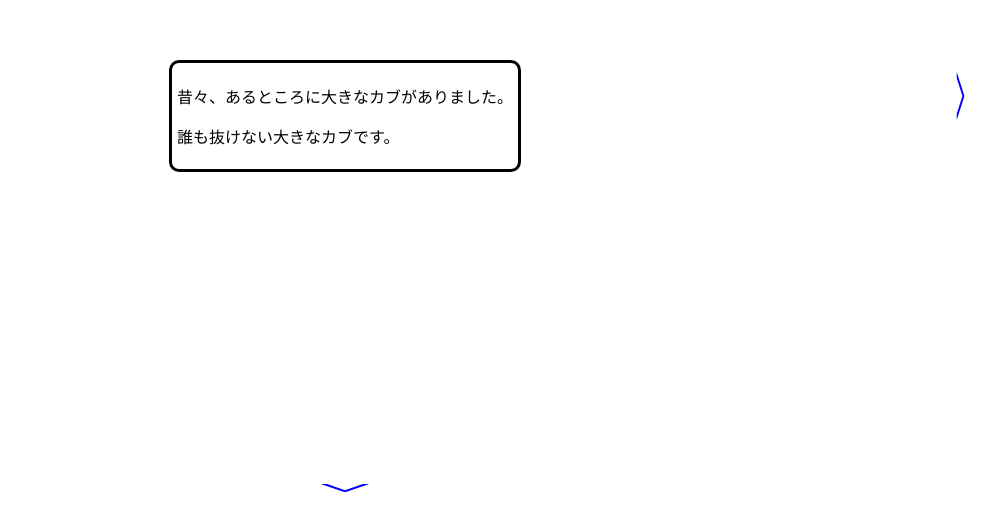
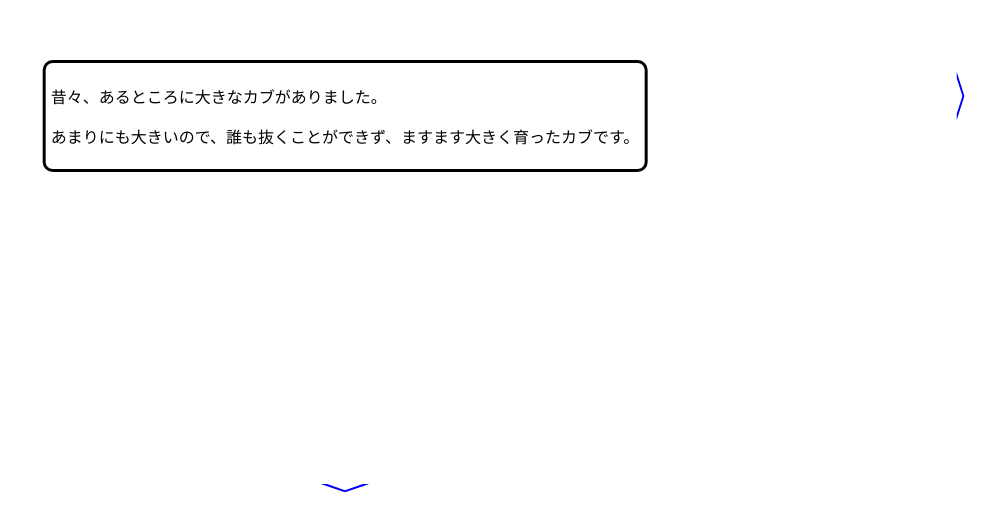
Before and after one commit to tannakaken/2dnovel, a React (Create React App) app: page / in a window 1280 px wide. Shown: the part 284-800 px from the top of the page, without its empty margins (295-1280 px from the left). Built offline with nearby package versions, Linux system fonts and the light colour scheme.

Commit message:
二列目まで書いた

```diff
--- a/src/novels/novel2d.ts
+++ b/src/novels/novel2d.ts
@@ -2,28 +2,28 @@ export type Pages = ((string | undefined)[] | undefined)[];
 
 export const sample: Pages = [
     [
-        "昔々、あるところに大きなカブがありました。\n誰も抜けない大きなカブです。",
-        "そこへお爺さんとお婆さんがやってきました。\nお爺さんとお婆さんは言いました。",
-        "「わたしたちには子どもがいない。この大きなカブを子どもということにしてしまおう」",
-        "こうして、二人は大きなカブを子どもにして、大きなカブ太郎と名付けました。",
-        "三人は末長く幸せに暮らしましたとさ。",
-        "めでたし　めでたし",
+        "昔々、あるところに大きなカブがありました。\nあまりにも大きいので、誰も抜くことができず、ますます大きく育ったカブです。",
+        "そこへおじいさんとおばあさんがやってきました。\nおじいさんとおばあさんは言いました。",
+        "「なんて大きなカブだろう。ぜひこのカブを抜いて、持って帰りたいものだ」",
+        "おじいさんがカブを引っ張ります。\nうんとこしょ、どっこいしょ！\nおばあさんがおじいさんを引っ張ります。\nうんとこしょ、どっこいしょ！\n大きなカブ太郎がやってきて、おばあさんを引っ張ります。\nうんとこしょ、どっこいしょ！",
+        "だけども、カブは抜けません。\nイヌがやってきて、大きなカブ太郎を引っ張ります。\nうんとこしょ、どっこいしょ！\nネコがやってきて、イヌを引っ張ります。\nうんとこしょ、どっこいしょ！\nネズミがやってきて、ネコを引っ張ります。\nうんとこしょ、どっこいしょ！",
+        "とうとう大きなカブはすっぽり抜けて、おじいさんとおばあさんと大きなカブ太郎は大きなカブで作ったボルシチを食べて、末長く幸せに暮らしましたとさ。",
     ],
     [
         "大きなカブはある日考えました。",
         "「こんなカブをいったい誰が抜くのだろう？　そんな人がいるなら、顔を見てみたいものだ！」",
-        "「そして、大きなカブ太郎という名前を与えよう！」",
-        "大きなカブはとても誇らしい気分になり、末長く幸せでした。",
-        "めでたし　めでたし",
+        "「そして、大きなカブ太郎と名付けよう！」",
+        "それから何年もの時がすぎました。",
+        "大きなカブはどんなに頑張っても抜けませんでした。\n大きなカブ太郎のことはみんな忘れてしまいましたが、大きなカブは今もそこに生えています。",
     ],
     [
-        "「俺はこの畑しか知らない。もっと広い世界を見てみたい」",
+        "「ぼくはこの畑しか知らない。もっと広い世界を見てみたい」",
         "「だったら、俺が抜いてやる」と突然、森から屈強な鬼が現れました。",
-        "「うおお！」と大きなカブは突然立ち上がります。",
-        "大きなカブは「俺が大きなカブ太郎だ！」と大きな声で叫びました。\nその声は遥か海の向こうでも聞こえたと言います。",
+        "「大きなカブ太郎とは、俺のための名前だ！」とのぶとい叫び声があたりにこだましました。",
+        "ひとりでに抜けた大きなカブは「俺が大きなカブ太郎だ！」と大きな声で叫んだのです。\nその声は遥か海の向こうでも聞こえたと言います。",
     ],
     [
-        "こうしてカブは世界を見るための旅に出ました。\n「よっこいしょっと！」\n大きなカブは抜けないので、周りの地面ごと立ち上がります。",
+        "こうしてカブは世界を見るための旅に出ました。\nうんとこしょ、どっこいしょ！\n大きなカブは抜けないので、周りの地面ごと立ち上がります。",
         "",
         "",
     ],
```
